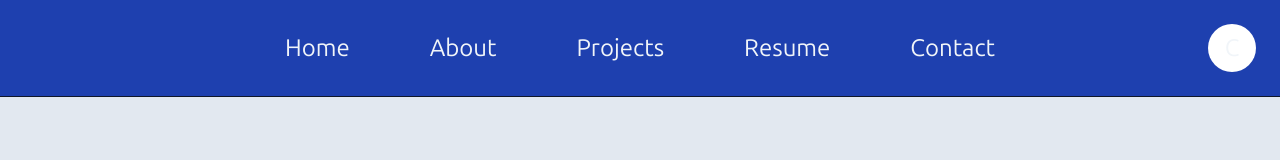
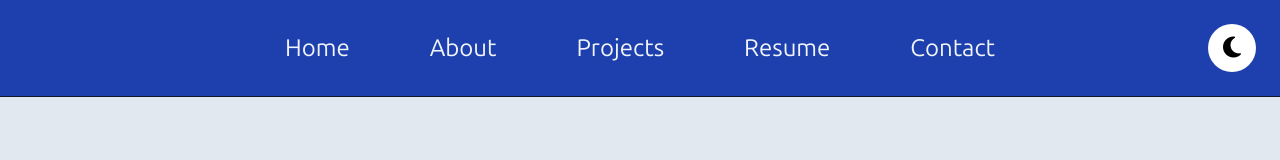
Before and after one commit to jakegustin/personal-website, a Vue app: page / in a window 1280 px wide. Shown: the top 160 px of the page. Built offline with nearby package versions, Linux system fonts and the light colour scheme.

Commit message:
add proper night mode button icon

```diff
--- a/src/components/DesktopNavbar.vue
+++ b/src/components/DesktopNavbar.vue
@@ -6,7 +6,9 @@
             <h1>Projects</h1>
             <h1>Resume</h1>
             <h1>Contact</h1>
-            <button class="absolute right-6 top-6 bg-white rounded-full w-12 h-12">C</button>
+            <button class="absolute right-6 top-6 bg-white rounded-full w-12 h-12">
+                <i class="fa-solid fa-moon text-black"></i>
+            </button>
         </div>
         <hr class="border-slate-900 flex w-full pb-5"/>
     </div>
```
